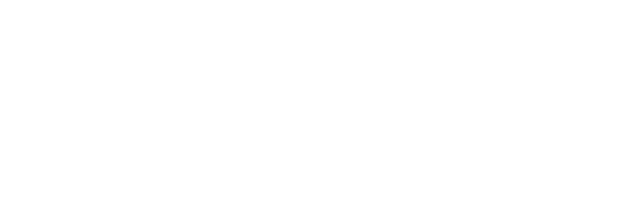
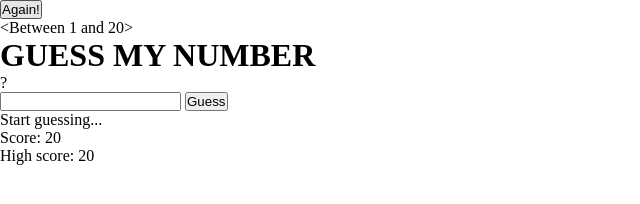
Before and after one commit to dersuprogg/guess-game-js, a plain HTML site: page index.html in a window 1280 px wide. Shown: the whole page, without its empty margins (0-640 px from the left). Drawn offline with Linux system fonts and the light colour scheme.

Commit message:
initial markup

```diff
--- a/index.html
+++ b/index.html
@@ -7,6 +7,29 @@
     <title>Guess Game</title>
   </head>
   <body>
+    <header>
+      <div>
+        <button class="btn btn-again">Again!</button>
+        <p>&lt;Between 1 and 20&gt;</p>
+      </div>
+      <h1>GUESS MY NUMBER</h1>
+    </header>
+    <main>
+      <div class="line">
+        <div class="board">?</div>
+      </div>
+      <section class="game-details">
+        <section class="game-play">
+          <input type="number" />
+          <button class="btn btn-guess">Guess</button>
+        </section>
+        <section class="game-info">
+          <p class="msg">Start guessing...</p>
+          <p>Score: <span class="score">20</span></p>
+          <p>High score: <span class="high-score">20</span></p>
+        </section>
+      </section>
+    </main>
     <script src="app.js"></script>
   </body>
 </html>
```
